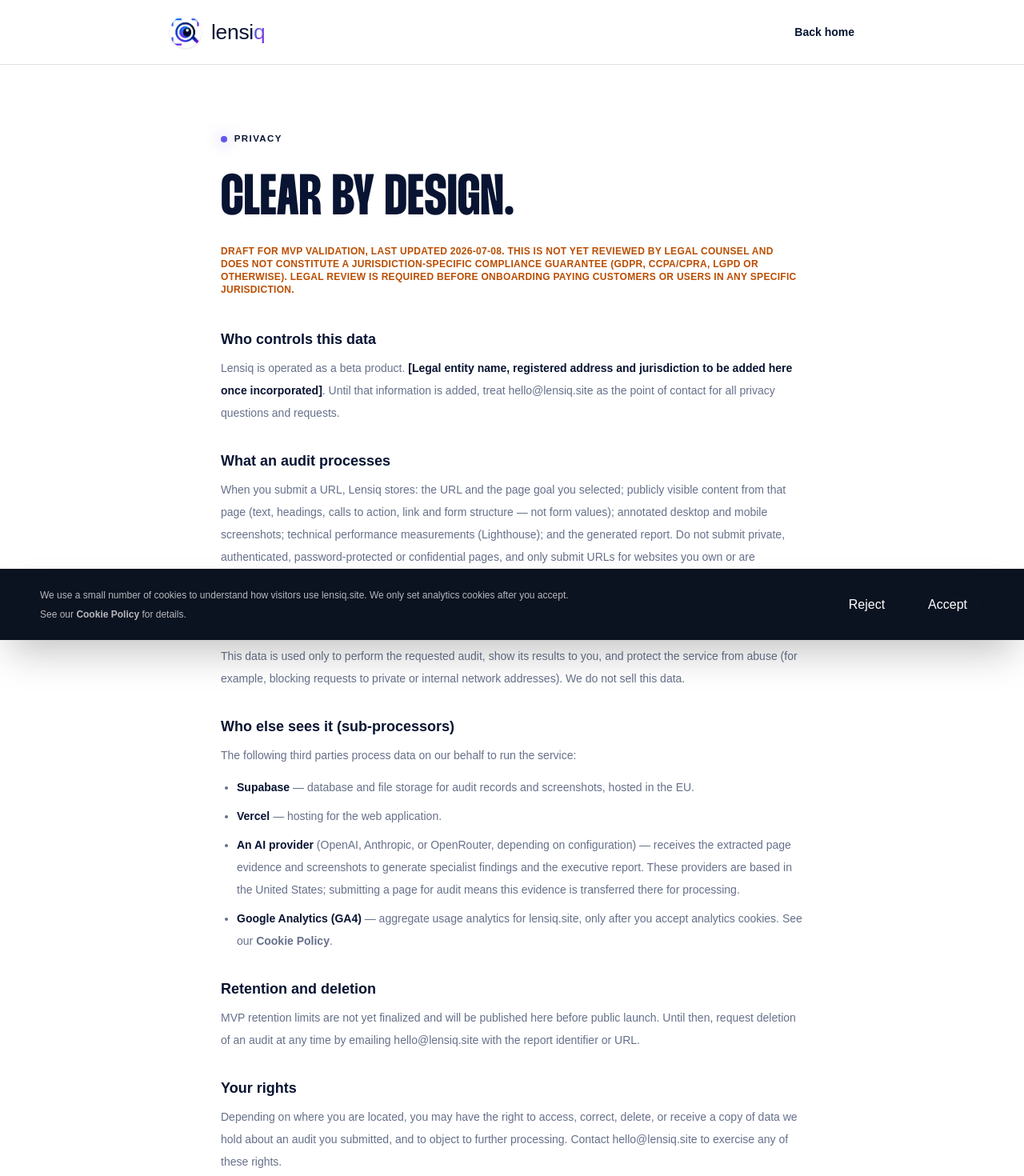
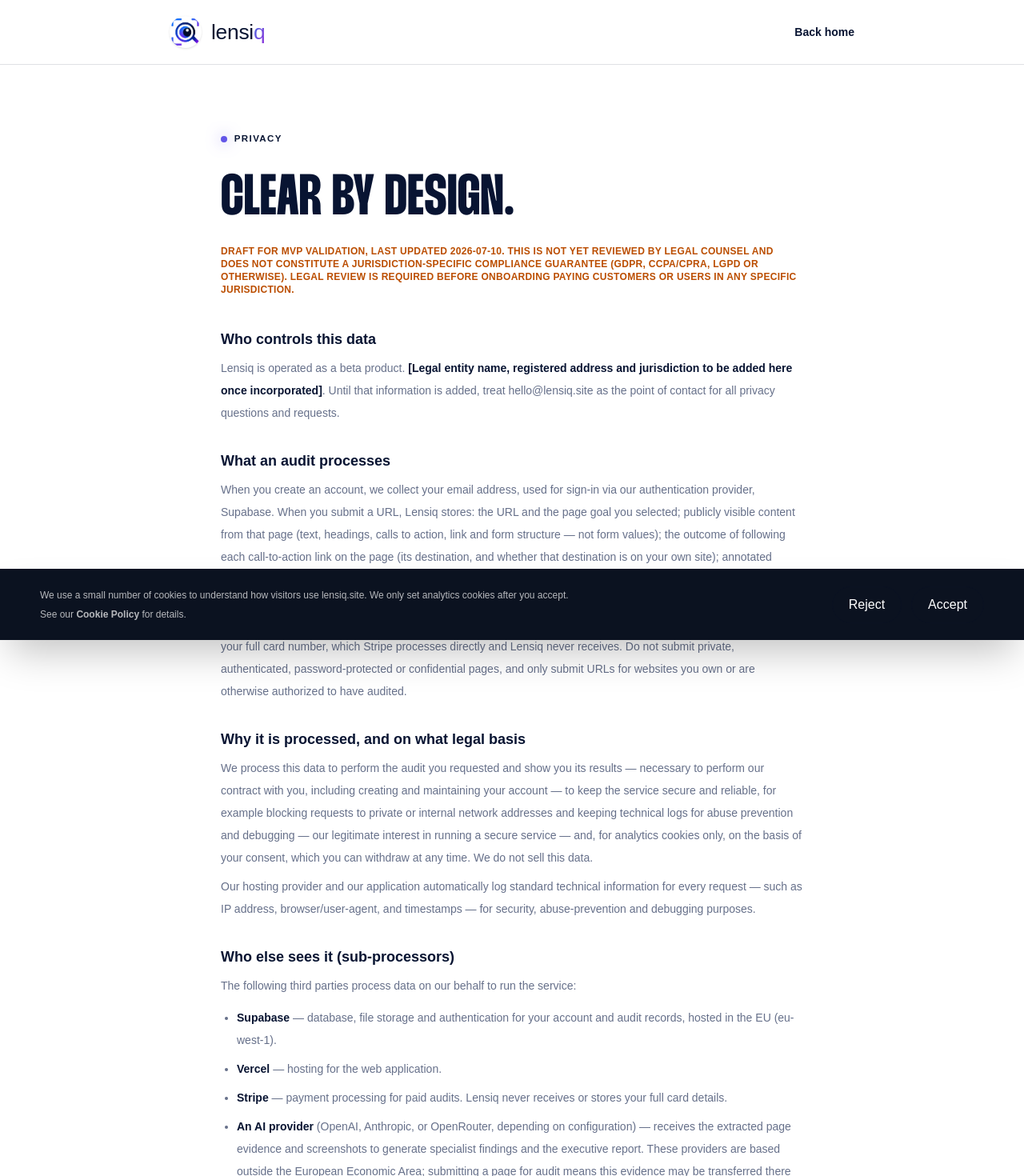
Before and after one commit to Fosforonero/studious-octo-computing-machine, a Next.js app: page /privacy in a window 1280 px wide. Shown: the top 1470 px of the page at 80% size. Built offline with nearby package versions, Linux system fonts and the light colour scheme; no server answers.

Commit message:
Expand privacy policy: account data, CTA journeys, legal basis, Stripe, retention and rights

```diff
--- a/src/app/privacy/page.tsx
+++ b/src/app/privacy/page.tsx
@@ -20,7 +20,7 @@ export default function PrivacyPage() {
         <span className="eyebrow">Privacy</span>
         <h1 className="display mt-8 text-7xl">Clear by design.</h1>
         <p className="mt-6 text-xs font-bold uppercase tracking-wide text-amber-700">
-          Draft for MVP validation, last updated 2026-07-08. This is not yet reviewed by legal counsel and does not
+          Draft for MVP validation, last updated 2026-07-10. This is not yet reviewed by legal counsel and does not
           constitute a jurisdiction-specific compliance guarantee (GDPR, CCPA/CPRA, LGPD or otherwise). Legal review
           is required before onboarding paying customers or users in any specific jurisdiction.
         </p>
@@ -38,20 +38,34 @@ export default function PrivacyPage() {
           <section>
             <h2 className="text-lg font-bold text-foreground">What an audit processes</h2>
             <p className="mt-2">
-              When you submit a URL, Lensiq stores: the URL and the page goal you selected; publicly visible content
-              from that page (text, headings, calls to action, link and form structure — not form values); annotated
-              desktop and mobile screenshots; technical performance measurements (Lighthouse); and the generated
-              report. Do not submit private, authenticated, password-protected or confidential pages, and only submit
-              URLs for websites you own or are otherwise authorized to have audited.
+              When you create an account, we collect your email address, used for sign-in via our authentication
+              provider, Supabase. When you submit a URL, Lensiq stores: the URL and the page goal you selected;
+              publicly visible content from that page (text, headings, calls to action, link and form structure —
+              not form values); the outcome of following each call-to-action link on the page (its destination, and
+              whether that destination is on your own site); annotated desktop and mobile screenshots; technical
+              measurements from Lighthouse covering performance, accessibility, SEO and best practices; and the
+              report generated from this evidence by an AI provider (see below). If you pay for an audit, we also
+              store payment metadata from Stripe — such as a checkout session identifier and payment status — never
+              your full card number, which Stripe processes directly and Lensiq never receives. Do not submit
+              private, authenticated, password-protected or confidential pages, and only submit URLs for websites
+              you own or are otherwise authorized to have audited.
             </p>
           </section>
 
           <section>
-            <h2 className="text-lg font-bold text-foreground">Why it is processed</h2>
+            <h2 className="text-lg font-bold text-foreground">Why it is processed, and on what legal basis</h2>
             <p className="mt-2">
-              This data is used only to perform the requested audit, show its results to you, and protect the service
-              from abuse (for example, blocking requests to private or internal network addresses). We do not sell
-              this data.
+              We process this data to perform the audit you requested and show you its results — necessary to
+              perform our contract with you, including creating and maintaining your account — to keep the service
+              secure and reliable, for example blocking requests to private or internal network addresses and
+              keeping technical logs for abuse prevention and debugging — our legitimate interest in running a
+              secure service — and, for analytics cookies only, on the basis of your consent, which you can
+              withdraw at any time. We do not sell this data.
+            </p>
+            <p className="mt-2">
+              Our hosting provider and our application automatically log standard technical information for every
+              request — such as IP address, browser/user-agent, and timestamps — for security, abuse-prevention
+              and debugging purposes.
             </p>
           </section>
 
@@ -59,13 +73,16 @@ export default function PrivacyPage() {
             <h2 className="text-lg font-bold text-foreground">Who else sees it (sub-processors)</h2>
             <p className="mt-2">The following third parties process data on our behalf to run the service:</p>
             <ul className="mt-3 list-disc space-y-2 pl-5">
-              <li><strong className="text-foreground">Supabase</strong> — database and file storage for audit records and screenshots, hosted in the EU.</li>
+              <li><strong className="text-foreground">Supabase</strong> — database, file storage and authentication for your account and audit records, hosted in the EU (eu-west-1).</li>
               <li><strong className="text-foreground">Vercel</strong> — hosting for the web application.</li>
+              <li><strong className="text-foreground">Stripe</strong> — payment processing for paid audits. Lensiq never receives or stores your full card details.</li>
               <li>
                 <strong className="text-foreground">An AI provider</strong> (OpenAI, Anthropic, or OpenRouter, depending on
                 configuration) — receives the extracted page evidence and screenshots to generate specialist findings
-                and the executive report. These providers are based in the United States; submitting a page for audit
-                means this evidence is transferred there for processing.
+                and the executive report. These providers are based outside the European Economic Area; submitting a
+                page for audit means this evidence may be transferred there for processing. The specific legal basis
+                and safeguards for each provider&apos;s international transfers will be verified and documented here
+                before public launch.
               </li>
               <li><strong className="text-foreground">Google Analytics (GA4)</strong> — aggregate usage analytics for lensiq.site, only after you accept analytics cookies. See our <Link href="/cookies" className="font-bold text-foreground underline">Cookie Policy</Link>.</li>
             </ul>
@@ -74,17 +91,23 @@ export default function PrivacyPage() {
           <section>
             <h2 className="text-lg font-bold text-foreground">Retention and deletion</h2>
             <p className="mt-2">
-              MVP retention limits are not yet finalized and will be published here before public launch. Until then,
-              request deletion of an audit at any time by emailing hello@lensiq.site with the report identifier or URL.
+              A specific retention period for audits, reports, screenshots, technical logs and payment metadata
+              will be published here before public launch — this is a required step before Lensiq accepts payment
+              from the public, not an indefinite default. Until then, request deletion of an audit at any time by
+              emailing hello@lensiq.site with the report identifier or URL.
             </p>
           </section>
 
           <section>
             <h2 className="text-lg font-bold text-foreground">Your rights</h2>
             <p className="mt-2">
-              Depending on where you are located, you may have the right to access, correct, delete, or receive a copy
-              of data we hold about an audit you submitted, and to object to further processing. Contact
-              hello@lensiq.site to exercise any of these rights.
+              Depending on where you are located, you may have the right to access, correct, delete, or receive a
+              copy of data we hold about an audit you submitted, to object to further processing, to request that
+              we restrict how we process it, and to receive it in a portable format. If we rely on your consent
+              (for analytics cookies), you can withdraw that consent at any time without affecting the lawfulness
+              of processing carried out before you withdrew it — see our <Link href="/cookies" className="font-bold text-foreground underline">Cookie Policy</Link> for how. You also have the right to
+              lodge a complaint with your local data protection supervisory authority. Contact hello@lensiq.site to
+              exercise any of these rights.
             </p>
           </section>
 
@@ -108,8 +131,8 @@ export default function PrivacyPage() {
           </section>
 
           <p className="border-t pt-6 text-xs">
-            See also our <Link href="/cookies" className="font-bold text-foreground underline">Cookie Policy</Link> and{" "}
-            <Link href="/terms" className="font-bold text-foreground underline">Terms of Service</Link>.
+            See also our <Link href="/cookies" className="font-bold text-foreground underline">Cookie Policy</Link>, <Link href="/terms" className="font-bold text-foreground underline">Terms of Service</Link> and{" "}
+            <Link href="/legal-notice" className="font-bold text-foreground underline">Legal Notice</Link>.
           </p>
         </div>
       </article>
```
